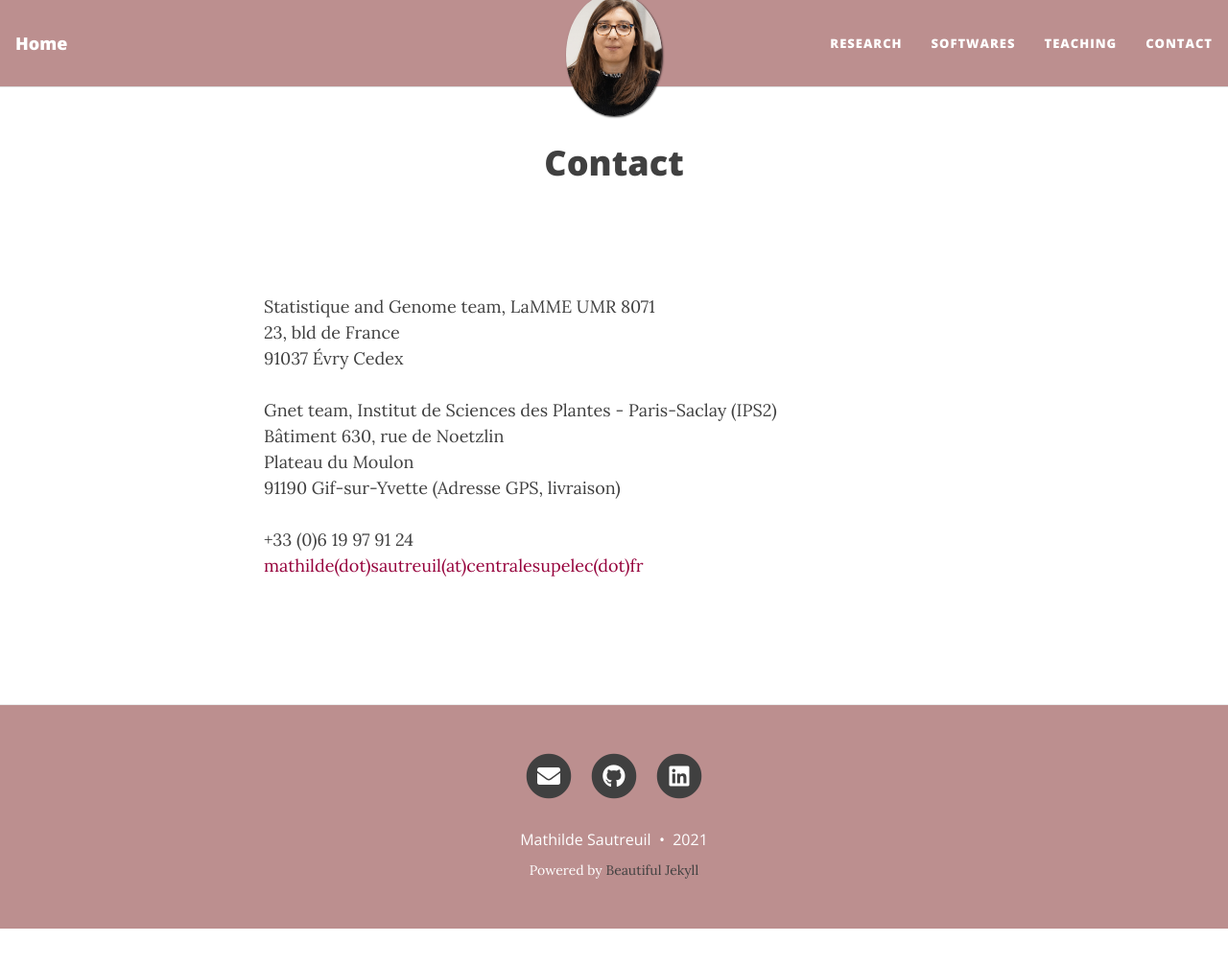
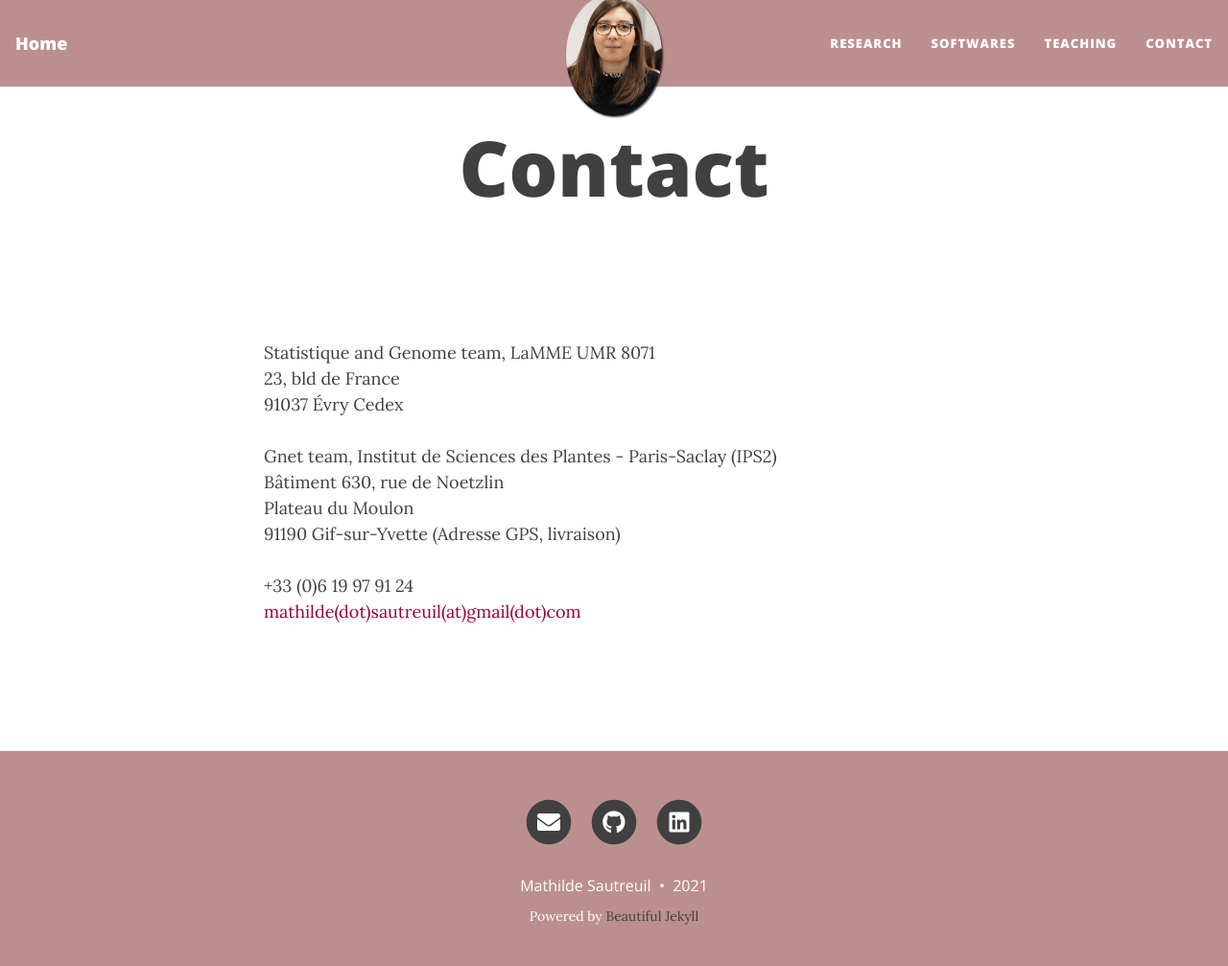
Before and after one commit to mathildesautreuil/mathildesautreuil.github.io, a Jekyll site: the page built from contact.md, in a window 1280 px wide and 1016 px high. Shown: the top 1007 px of the window at 96% size. Built offline with Jekyll 4.4.1, drawn with Linux system fonts in a browser that asks for light colours; nearby versions of some CDN libraries.

Commit message:
finalisation fichiers md

```diff
--- a/contact.md
+++ b/contact.md
@@ -1,11 +1,9 @@
 ---
 layout: page
+title: Contact
 ---
 
-<div class="text-center">
-  <h1>  Contact</h1>
-  </div>
-
+<!---<div class="text-center">  <h1>  Contact</h1>  </div>--->
 
 <div class="text-left">
 
@@ -25,7 +23,7 @@ layout: page
 
 
   +33 (0)6 19 97 91 24  <br/>
-  <span class = 'glyphicon glyphicon-envelope'></span><a href = 'mailto:mathilde.sautreuil@centralesupelec.fr'> mathilde(dot)sautreuil(at)centralesupelec(dot)fr</a>
+  <span class = 'glyphicon glyphicon-envelope'></span><a href = 'mailto:mathilde.sautreuil@gmail.com'> mathilde(dot)sautreuil(at)gmail(dot)com</a>
     <br/>  <br/>
       <br/>
         <br/>
```
Also changed, not shown: teaching.md (+1 -0 lines).
